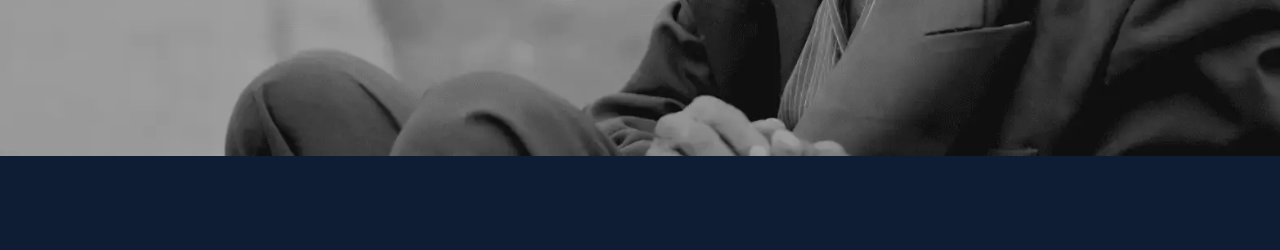
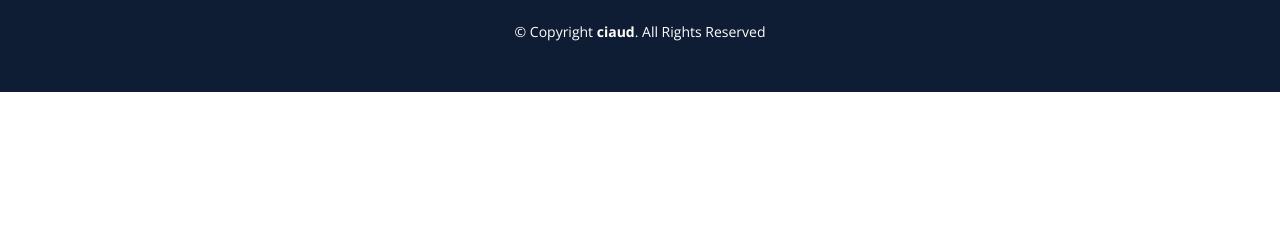
Before and after one commit to jeiDev/landing-page-mohmed-d, a plain HTML site: page about.html in a window 1280 px wide. Shown: the part 3629-3879 px from the top of the page. After the commit the page ends 3721 px from the top, so only its background shows below. Drawn offline with nearby package versions, Linux system fonts and the light colour scheme.

Commit message:
removed program section in volunterring and about. Flashing pages

```diff
--- a/about.html
+++ b/about.html
@@ -115,7 +115,7 @@
       <!-- End Our Team Section -->
 
       <!-- ======= Program Section ======= -->
-      <section id="program">
+      <!-- <section id="program">
         <div class="program"></div>
         <div class="program-info">
           <div class="container">
@@ -124,7 +124,7 @@
             <div class="button-n"></div>
           </div>
         </div>
-      </section>
+      </section> -->
       <!-- End Program Section -->
     </main>
     <!-- End #main -->
```
Also changed, not shown: volunteering.html (+2 -2 lines).
